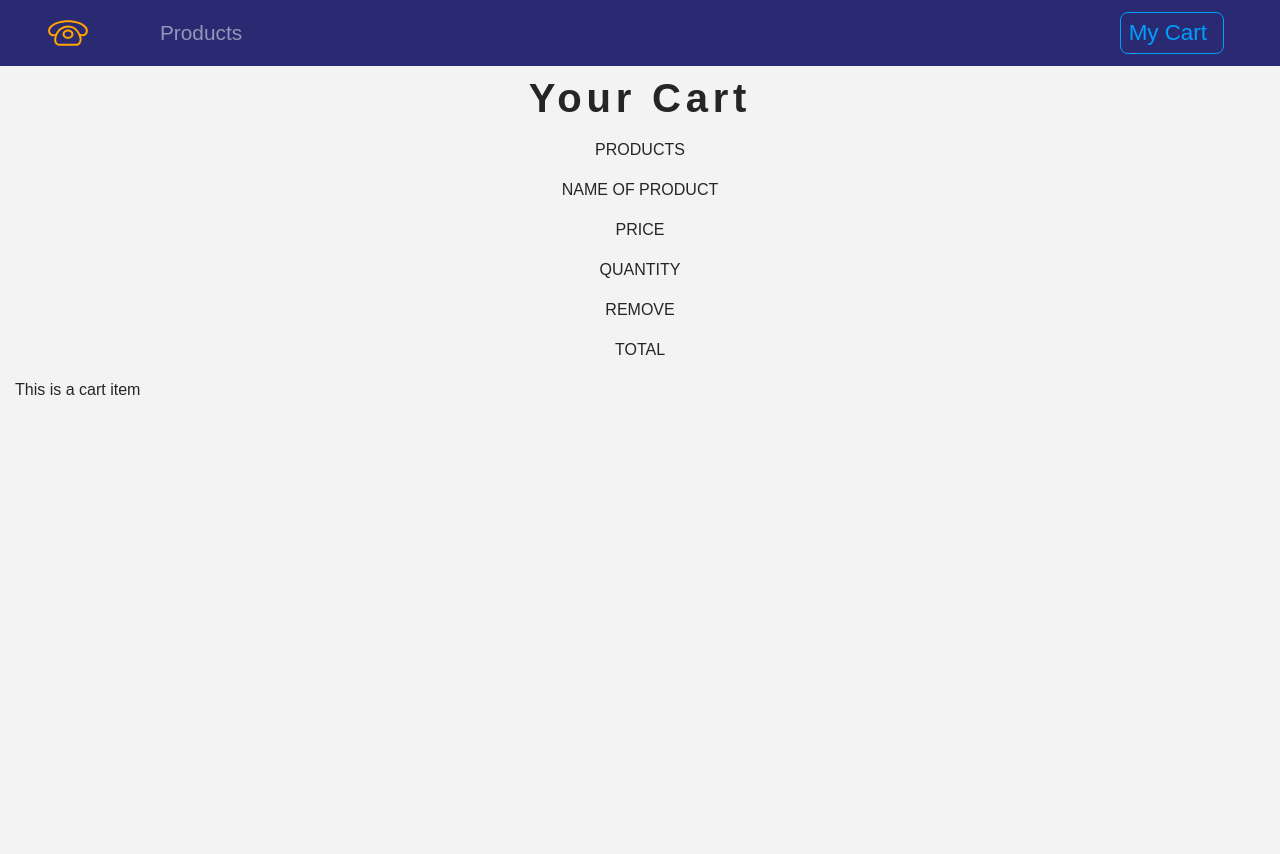
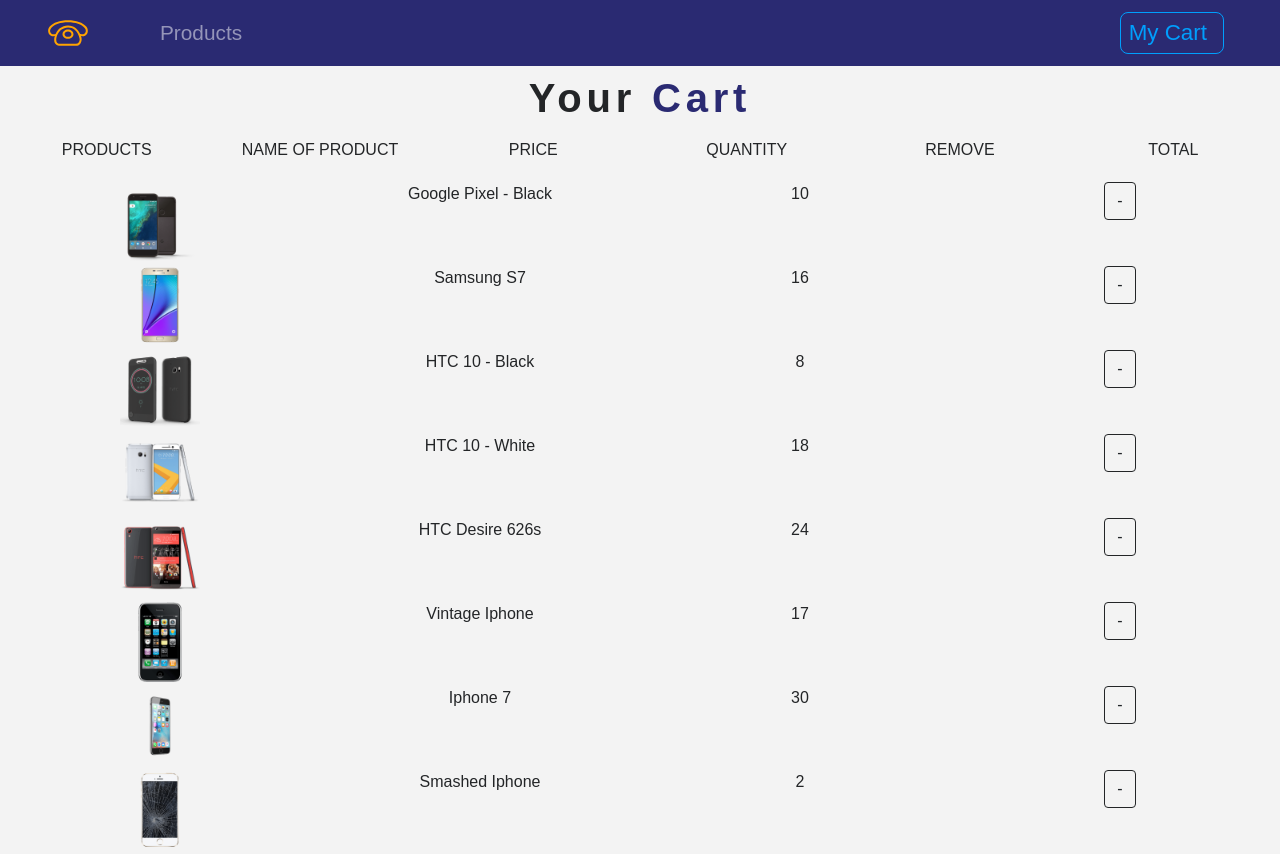
Before and after one commit to Oceanblue713/shopping, a React (Create React App) app: page /cart in a window 1280 px wide. Before the commit the page ends 800 px from the top, so only its background shows below. Built offline with nearby package versions, Linux system fonts and the light colour scheme; some icons are missing.

Commit message:
CartItem

```diff
--- a/src/App.css
+++ b/src/App.css
@@ -16,3 +16,25 @@
   letter-spacing: 0.3rem;
   text-transform: uppercase;
 }
+
+.text-blue {
+  color: var(--mainBlue);
+}
+
+.text-bright {
+  color: var(--lightBlue);
+}
+
+.btn-black {
+  background-color: transparent;
+  text-transform: capitalize;
+  font-size: 0.8 rem !important;
+  color: var(--mainDark);
+  border-radius: 0 im !important;
+  border: 0.1rem solid var(--mainDark) !important;
+}
+
+.btn-black:hover {
+  background-color: var(--mainDark) !important;
+  color: var(--mainWhite) !important;
+}
--- a/src/components/Cart/CartColumns.js
+++ b/src/components/Cart/CartColumns.js
@@ -2,24 +2,24 @@
 
 const CartColumns = () => {
   return (
-    <div className="container-fluid text-center d-lg-block">
+    <div className="container-fluid text-center d-none d-lg-block">
       <div className="row">
-        <div className="col-10 mx-auto clo-lg-2">
+        <div className="col-10 mx-auto col-lg-2">
           <p className="text-uppercase">products</p>
         </div>
-        <div className="col-10 mx-auto clo-lg-2">
+        <div className="col-10 mx-auto col-lg-2">
           <p className="text-uppercase">name of product</p>
         </div>
-        <div className="col-10 mx-auto clo-lg-2">
+        <div className="col-10 mx-auto col-lg-2">
           <p className="text-uppercase">price</p>
         </div>
-        <div className="col-10 mx-auto clo-lg-2">
+        <div className="col-10 mx-auto col-lg-2">
           <p className="text-uppercase">quantity</p>
         </div>
-        <div className="col-10 mx-auto clo-lg-2">
+        <div className="col-10 mx-auto col-lg-2">
           <p className="text-uppercase">remove</p>
         </div>
-        <div className="col-10 mx-auto clo-lg-2">
+        <div className="col-10 mx-auto col-lg-2">
           <p className="text-uppercase">total</p>
         </div>
       </div>
--- a/src/components/Cart/CartItem.js
+++ b/src/components/Cart/CartItem.js
@@ -1,10 +1,30 @@
 import React from 'react';
 
 
-const CartItem = () => {
+const CartItem = ({item, value}) => {
+  console.log(`item: ${item}`)
+  const {id, title, img, price, total, count} = item;
+
+  const {increment, decrement, removeItem} = value;
+
   return (
-    <div>
-      This is a cart item
+    <div className="row my-1 text-capitalize text-center">
+      <div className="col-10 mx-auto col-lg-2">
+        <img src={img} style={{width: '5rem', height: "5rem"}} className="img-fluid" alt="product" />
+      </div>
+        <div className="col-10 mx-auto col-lg-2">
+          <span className="d-lg-none">product : </span>
+          {title}
+        </div>
+        <div className="col-10 mx-auto col-lg-2">
+          <span className="d-lg-none">price : </span>
+          {price}
+        </div>
+        <div className="col-10 mx-auto col-lg-2 my-2 my-lg-0">
+          <div className="d-flex justify-content-center">
+            <span className="btn btn-black mx-1" onClick={() => decrement(id)}>-</span>
+          </div>
+        </div>
     </div>
   )
 }
--- a/src/components/Cart/CartList.js
+++ b/src/components/Cart/CartList.js
@@ -3,8 +3,7 @@
 
 const CartList = ({ value }) => {
 
-  const { cart } = value;
-  console.log(`this is from  ${value} and ${cart}`);
+  const {cart} = value;
 
   return (
     <div className="container-fluid">
--- a/src/context.js
+++ b/src/context.js
@@ -9,7 +9,7 @@
 
   const [products, setProducts] = useState([]);
   const [detail, setDetail] = useState(detailProduct);
-  const [cart, setCart] = useState([storeProducts]);
+  const [cart, setCart] = useState(storeProducts);
   const [modalOpen, setModalOpen] = useState(false);
   const [modalProduct, setModalProduct] = useState(detailProduct);
   const [cartSubTotal, setCartSubTotal] = useState(0);
--- a/src/data.js
+++ b/src/data.js
@@ -7,7 +7,7 @@
     company: "GOOGLE",
     info:
       "Lorem ipsum dolor amet offal butcher quinoa sustainable gastropub, echo park actually green juice sriracha paleo. Brooklyn sriracha semiotics, DIY coloring book mixtape craft beer sartorial hella blue bottle. Tote bag wolf authentic try-hard put a bird on it mumblecore. Unicorn lumbersexual master cleanse blog hella VHS, vaporware sartorial church-key cardigan single-origin coffee lo-fi organic asymmetrical. Taxidermy semiotics celiac stumptown scenester normcore, ethical helvetica photo booth gentrify.",
-    inCart: false,
+    inCart: true,
     count: 0,
     total: 0
   },
```
